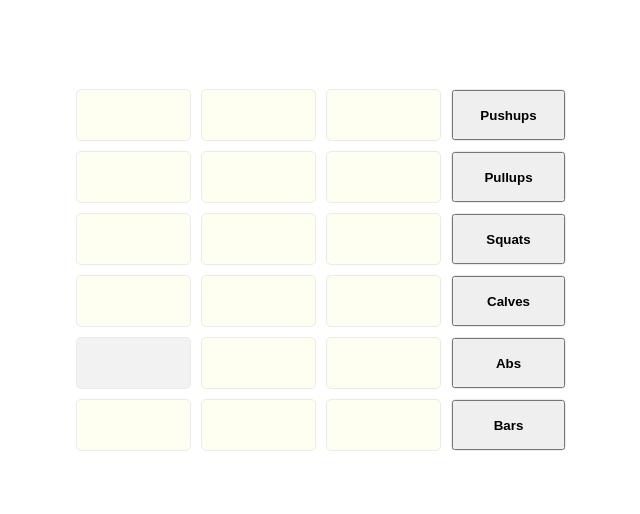
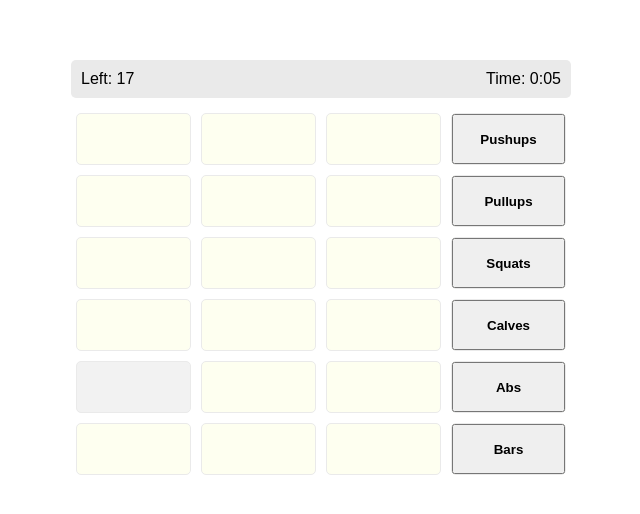
Before and after one commit to Mosquid/training, a plain HTML site: page index.html in a window 1280 px wide. Shown: the part 130-644 px from the top of the page, without its empty margins (319-959 px from the left). Drawn offline with Linux system fonts and the light colour scheme.

Commit message:
divided into multiple files

```diff
--- /dev/null
+++ b/data.js
@@ -0,0 +1,20 @@
+const data = {
+	pushups: {
+		max: 3,
+	},
+	pullups: {
+		max: 3,
+	},
+	squats: {
+		max: 3
+	},
+	calves: {
+		max: 3
+	},
+	abs: {
+		max: 2
+	},
+	bars: {
+		max: 3
+	}
+}
--- a/index.html
+++ b/index.html
@@ -5,120 +5,12 @@
 	<meta name="viewport" content="width=device-width, initial-scale=1.0">
 	<meta http-equiv="X-UA-Compatible" content="ie=edge">
 	<title>Gym Counters</title>
-	<style>
-		body {margin: 0;}
-		#app {
-			width: 100%;
-			max-width: 500px;
-			height: 100vh;
-			margin: 0 auto;
-			display: flex;
-			flex-direction: column;
-			justify-content: center;
-		}
-		.data-row {
-			/* flex: 1; */
-			display: flex;
-			flex-direction: row-reverse;
-		}
-		.data-cell {
-			margin: 5px;
-			border-radius: 5px;
-			display: flex;
-			flex: 1;
-			height: 50px;
-			border: 1px solid #eaeaea;
-			background: #fefff0;
-		}
-		.data-cell.blank {background-color: #f2f2f2;}
-		.data-cell.v {
-			background-color: #ccff99;
-		}
-		button {
-			width: 100%;
-			box-sizing: border-box;
-			font-weight: bold;
-			text-transform: capitalize;
-		}
-	</style>
+	<link rel="stylesheet" href="./style.css">
 </head>
 <body>
 	<div id="app"></div>
-	<script>
-		const data = {
-			pushups: {
-				max: 3,
-			},
-			pullups: {
-				max: 3,
-			},
-			squats: {
-				max: 3
-			},
-			calves: {
-				max: 3
-			},
-			abs: {
-				max: 2
-			},
-      bars: {
-        max: 3
-      }
-		}
-
-		function action(type) {
-			if (!data.hasOwnProperty(type)) return
-
-			data[type].current = data[type].current || 0
-			data[type].current = Math.min(data[type].current+1, data[type].max)
-
-			render()
-		}
-
-		function actionButton(type) {
-			const el = document.createElement('button')
-
-			el.textContent = type
-			el.addEventListener('click', action.bind(el, type))
-
-			return el
-		}
-
-		function dataRow(type, max) {
-			const row = document.createElement('div')
-			row.className = 'data-row'
-
-			while (row.children.length < max+1) {
-				const cell = document.createElement('div')
-				cell.className = 'data-cell'
-
-				if (data[type].max < max && row.children.length > data[type].max)
-					cell.classList.add('blank')
-
-				if (row.children.length && row.children.length <= data[type].current)
-					cell.classList.add('v')
-
-				row.appendChild(cell)
-			}
-
-			row.children[0].appendChild(actionButton(type))
-
-			return row
-		}
-
-		function render() {
-			const container = document.querySelector('#app')
-			const max = Object.values(data).reduce((acc, cur) => Math.max(acc, cur.max), 0)
-
-			container.innerHTML = ''
-
-			Object.keys(data).map(type => {
-				const row = dataRow(type, max)
-				container.appendChild(row)
-			})
-		}
-
-		render()
-	</script>
+	<script src="./data.js"></script>
+	<script src="./script.js"></script>
+	<script> render() </script>
 </body>
 </html>
--- /dev/null
+++ b/script.js
@@ -0,0 +1,108 @@
+let startTs
+
+function renderStatsHTML(container) {
+	let stats = container.querySelector('.stats')
+
+	if (!stats) {
+		stats = document.createElement('div')
+		stats.className = 'stats'
+		container.prepend(stats)
+	}
+
+	stats.textContent = `Left: ${calcExecLeft()}`
+
+	renderClockHTML(stats)
+}
+
+function calcExecLeft() {
+	return Object.values(data).reduce((acc, c) => acc + c.max-(c.current || 0), 0)
+}
+
+function action(type) {
+	if (!data.hasOwnProperty(type)) return
+
+	data[type].current = data[type].current || 0
+	data[type].current = Math.min(data[type].current+1, data[type].max)
+
+	render()
+}
+
+function actionButton(type) {
+	const el = document.createElement('button')
+
+	el.textContent = type
+	el.addEventListener('click', action.bind(el, type))
+
+	return el
+}
+
+function renderClockHTML(container) {
+	if (!container) return
+
+	let timer = container.querySelector('.clock')
+
+	if (!timer) {
+		timer = document.createElement('div')
+		timer.className = 'clock'
+		container.appendChild(timer)
+	}
+
+	startTs = startTs || new Date().getTime()
+
+	const nowTs = new Date().getTime()
+	const diff = nowTs - startTs
+
+	const sec = Math.floor(diff / 1000)
+	const mins = Math.floor(sec / 60)
+	const padSec = String(sec - 60*mins).padStart(2, '0')
+
+	timer.textContent = `Time: ${mins}:${padSec}`
+
+	requestAnimationFrame(renderClockHTML.bind(null, container))
+}
+
+function dataRow(type, max) {
+	const row = document.createElement('div')
+
+	row.className = 'data-row'
+
+	while (row.children.length < max+1) {
+		const cell = document.createElement('div')
+
+		cell.className = 'data-cell'
+
+		if (data[type].max < max && row.children.length > data[type].max)
+			cell.classList.add('blank')
+
+		if (row.children.length && row.children.length <= data[type].current)
+			cell.classList.add('v')
+
+		row.appendChild(cell)
+	}
+
+	row.children[0].appendChild(actionButton(type))
+
+	return row
+}
+
+function render() {
+	const container = document.querySelector('#app')
+	let table = document.querySelector('.table')
+
+	if (!startTs) {
+		table = document.createElement('div')
+		table.className = 'table'
+		container.appendChild(table)
+	}
+
+	const max = Object.values(data).reduce((acc, cur) => Math.max(acc, cur.max), 0)
+
+	table.innerHTML = ''
+
+	Object.keys(data).map(type => {
+		const row = dataRow(type, max)
+		table.appendChild(row)
+	})
+
+	renderStatsHTML(container)
+}
--- /dev/null
+++ b/style.css
@@ -0,0 +1,47 @@
+body {
+	margin: 0;
+	font-family: Arial, "Helvetica Neue", Helvetica, sans-serif;
+}
+.stats {
+	padding: 10px;
+	margin-bottom: 10px;
+	border-radius: 5px;
+	background-color: #eaeaea;
+	display: flex;
+}
+.clock {
+	margin-left: auto;
+}
+#app {
+	width: 100%;
+	max-width: 500px;
+	height: 100vh;
+	margin: 0 auto;
+	display: flex;
+	flex-direction: column;
+	justify-content: center;
+}
+.data-row {
+	/* flex: 1; */
+	display: flex;
+	flex-direction: row-reverse;
+}
+.data-cell {
+	margin: 5px;
+	border-radius: 5px;
+	display: flex;
+	flex: 1;
+	height: 50px;
+	border: 1px solid #eaeaea;
+	background: #fefff0;
+}
+.data-cell.blank {background-color: #f2f2f2;}
+.data-cell.v {
+	background-color: #ccff99;
+}
+button {
+	width: 100%;
+	box-sizing: border-box;
+	font-weight: bold;
+	text-transform: capitalize;
+}
```
